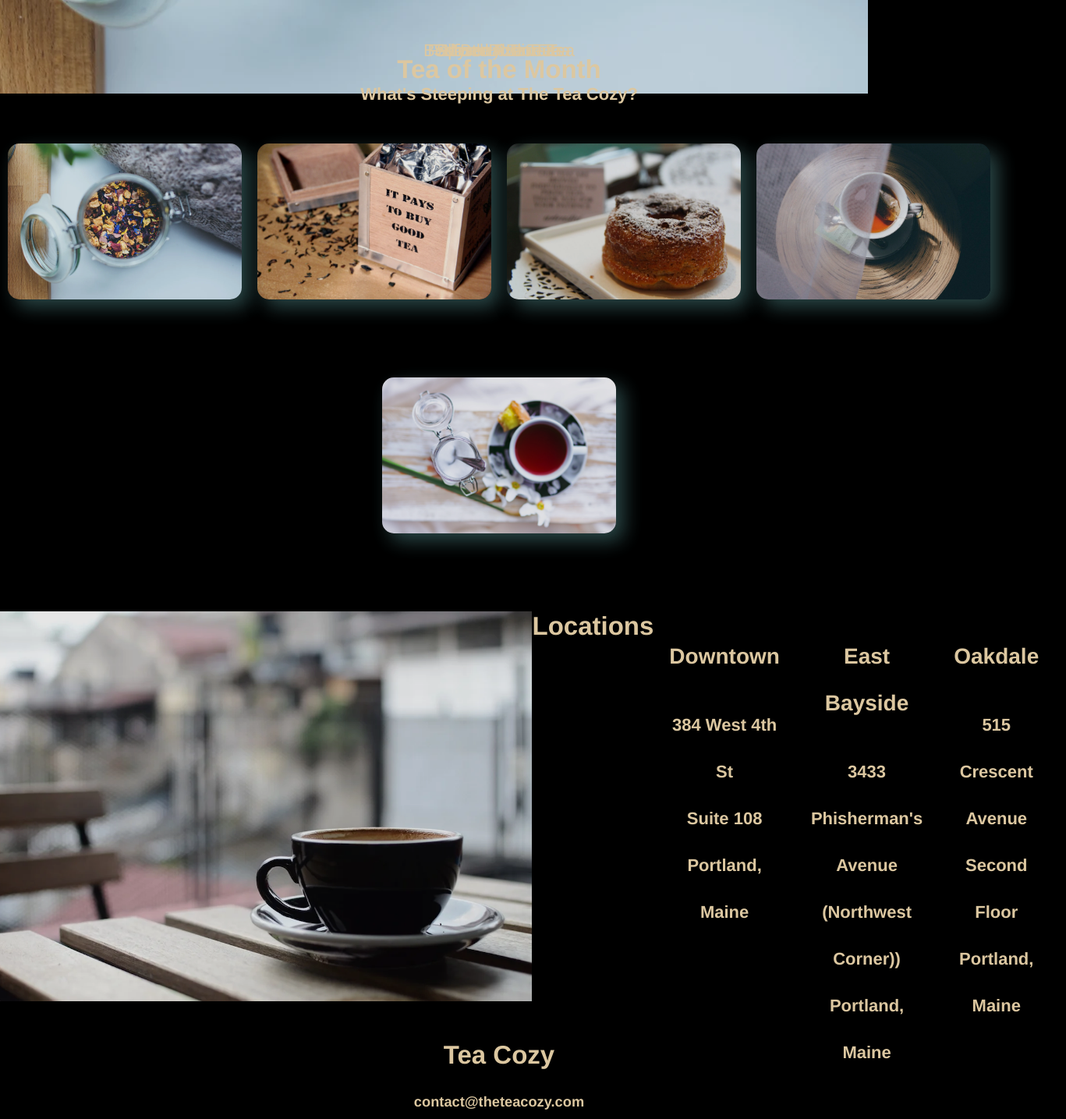
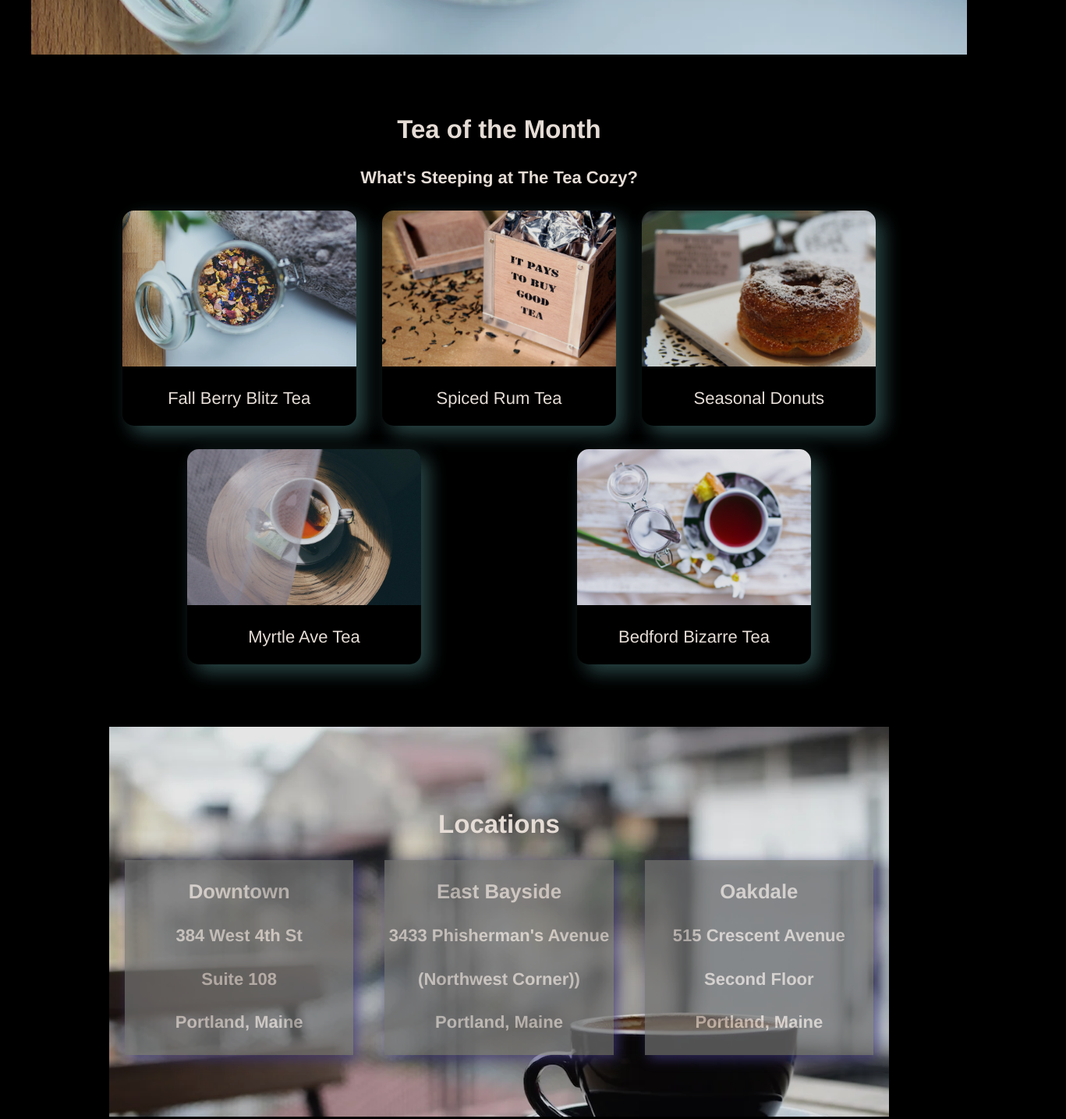
Before and after one commit to GuillaumeLeDevin/TheTeaCozy, a plain HTML site: page index.html in a window 1280 px wide. Shown: the part 700-2135 px from the top of the page at 78% size, 1367 px wide, since content can reach past the window. Drawn offline with Linux system fonts and the light colour scheme.

Commit message:
mise à jour du site et finition

```diff
--- a/index.html
+++ b/index.html
@@ -11,66 +11,64 @@
         <header>
             <img class="logo" src="./resources/images/img-tea-cozy-logo.png" alt="Logo">
             <nav>
+                <ul>
                     <li><a href="#landind-page">Mission</a></li>
-                <li><a href="#teas">Featured Tea</a></li>
+                    <li><a href="#products">Featured Tea</a></li>
                     <li><a href="#locations">Location</a></li>
+                </ul>
             </nav>
         </header>
         <main>
             <section id="landing-page">
-                <img src="./resources/images/img-mission-background.jpg">
+                <div class="content">
                     <h2>Our Mission</h2>
                     <h4>Handpicked, Artisanally Curated, Free Range, Sustainable, Small Batch, Fair Trade, Organic Tea</h4>
+                </div>
             </section>
-            <section>
-                <div class="products">
+            <section id="products">
                 <h2>Tea of the Month</h2>
                 <h4>What's Steeping at The Tea Cozy?</h4>
+                <div id="teas">
+                    <div class="tea-box">
+                        <img src="./resources/images/img-mission-background.jpg">
+                            <p class="tea-details">Fall Berry Blitz Tea</p>
                     </div>
-                <div id="teas">
-                    <img src="./resources/images/img-mission-background.jpg" class="tea-box tea1">
-                    <div class="tea-details">
-                        <p class="tea-name">Fall Berry Blitz Tea</p>
+                    <div class="tea-box">
+                        <img src="./resources/images/img-spiced-rum.jpg">
+                            <p class="tea-details">Spiced Rum Tea</p>
                     </div>
-                    <img src="./resources/images/img-spiced-rum.jpg" class="tea-box tea2">
-                    <div class="tea-details">
-                        <p class="tea-name">Spiced Rum Tea</p>
+                    <div class="tea-box">
+                        <img src="./resources/images/img-donut.jpg">
+                            <p class="tea-details">Seasonal Donuts</p>
                     </div>
-                    <img src="./resources/images/img-donut.jpg" class="tea-box tea3">
-                    <div class="tea-details">
-                        <p class="tea-name">Seasonal Donuts</p>
+                    <div class="tea-box">
+                        <img src="./resources/images/img-myrtle-ave.jpg">
+                            <p class="tea-details">Myrtle Ave Tea</p>
                     </div>
-                    <img src="./resources/images/img-myrtle-ave.jpg" class="tea-box tea4">
-                    <div class="tea-details">
-                        <p class="tea-name">Myrtle Ave Tea</p>
+                    <div class="tea-box">
+                        <img src="./resources/images/img-bedford-bizarre.jpg">
+                            <p class="tea-details">Bedford Bizarre Tea</p>
                     </div>
-                    <img src="./resources/images/img-bedford-bizarre.jpg" class="tea-box tea5">
-                    <div class="tea-details">
-                        <p class="tea-name">Bedford Bizarre Tea</p>
-                    </div>
+
+
                 </div>
             </section>
             <section id="locations">
-                <img src="./resources/images/img-locations-background.jpg"></a>
                 <h2>Locations</h2>
+                <div class="locations">
                     <div class="location">
-                    <div class="adress-box">
                         <h3>Downtown</h3>
                         <h4>384 West 4th St</h4>
                         <h4>Suite 108</h4>
                         <h4>Portland, Maine</h4>
                     </div>
-                </div>
                     <div class="location">
-                    <div class="adress-box">
                         <h3>East Bayside</h3>
                         <h4>3433 Phisherman's Avenue</h4>
                         <h4>(Northwest Corner))</h4>
                         <h4>Portland, Maine</h4>
                     </div>
-                </div>
                     <div class="location">
-                    <div class="adress-box">
                         <h3>Oakdale</h3>
                         <h4>515 Crescent Avenue</h4>
                         <h4>Second Floor</h4>
--- a/resources/styles.css
+++ b/resources/styles.css
@@ -1,87 +1,93 @@
 body {
-    margin: 0;
+    display: flex;
+    flex-direction: column;
+    margin: 0 auto;
     background-color: black;
     font-size: 22px;
     color: seashell;
     font-family: Helvetica, sans-serif;
-    color: wheat;
     text-align: center;
     opacity: 0.9;
+    width: 100%;
+    justify-content: center;
 }
 header{
     display: flex;
     align-items: center;
-    margin-left: 10px;
     height: 69px;
     background-color: black;
     border-bottom: 1px solid seashell;
+    width: 100%;
+    justify-content: space-between;
 }
 
 /*-----------------------------------*/
 /* Menu de Navigation */
 .logo {
     height: 50px;
+    padding: 10px;
 }
-nav {
+nav ul {
     display: flex;
-    justify-content: space-between;
     align-items: center;
     list-style-type: none;
     gap: 20px;
+    padding-right: 10px;
 }
-nav li a {
+nav ul li a {
     color: seashell;
     gap: 10px;
+}
+/*----------------------------------*/
+/* Main */
+main {
+    display: flex;
+    flex-direction: column;
+    justify-content: center;
+    margin: 0 auto;
+    gap: 50px;
 }
 
 /*-----------------------------------*/
 /* page de bienvenue (landing page) */
 #landing-page {
+    display: flex;
     height: 700px;
-    width: 1200px auto;
-    margin: 0 50px;
-    display: flex;
-    justify-content: center;
+    width: 1200px;
+    background-image: url('./images/img-mission-background.jpg');
     align-items: center;
 }
-#landing-page img{
+#landing-page .content{
+    background-color: black;
+    width: 100%;
+}
 
-}
-h2, h4 {
-    margin: 0px;
-    background-color: black;
-}
 
 /*------------------------------------*/
 /* products */
 #teas {
-    width: 1000px auto;
-    min-height: 400px;
+    width: 1000px;
     display: flex;
     flex-wrap: wrap;
     justify-content: space-around;
+    margin: 0 auto;
+}
+.tea-box img {
+    width: 300px;
+    height: 200px;
+    border-radius: 15px 15px 0 0;
 }
 .tea-box {
-    width: 300px;
-    height: 200px;
-    background-size: cover;
-    background-position: center;
-    margin: 50px 0;
-    position: relative;
+    margin-bottom: 30px;
     border-radius: 15px;
     box-shadow: 10px 10px 25px darkslategrey;
 }
 .tea-box:hover {
-    width: 306px;
-    height: 204px;
     box-shadow: 10px 10px 30px lightslategray;
 }
 
 .tea-details {
-    position: absolute;
     width: 100%;
-    bottom: 0;
-    margin: 0;
 }
 
 /*----------------------------------*/
@@ -89,33 +95,33 @@ h2, h4 {
 
 #locations {
     background-size: cover;
-    width: 1000px auto;
+    width: 1000px;
     height: 500px;
     display: flex;
-    flex-direction: row;
+    margin: 0 auto;
+    flex-direction: column;
     justify-content: center;
     align-content: center;
-    margin: 50px;
+    background-image: url('./images/img-locations-background.jpg');
+}
+.locations {
+    display: flex;
 }
 .location {
-    height: 300px;
-    line-height: 60px;
     width: 300px;
     margin: 0 20px;
-    opacity: 1;
+    opacity: 0.7;
+    background-color: grey;
+    box-shadow: 5px 5px 15px darkslateblue;
 }
 .location:hover {
     border: 2px solid seashell;
-    width: 305px;
-    height: 305px;
+    background-color: black;
+    cursor: pointer;
 }
 
 /*----------------------------------*/
 /* Footer */
-.location h3 {
-    font-weight: 600;
-    font-size: 28px;
-}
 section footer h2 {
     background-color: transparent;
     color: gray;
@@ -127,5 +133,4 @@ footer p {
     margin-left: 20px;
     padding-bottom: 50px;
     position: absolute;
-
 }
```
Lines whose indentation alone changed are shown as unchanged.
